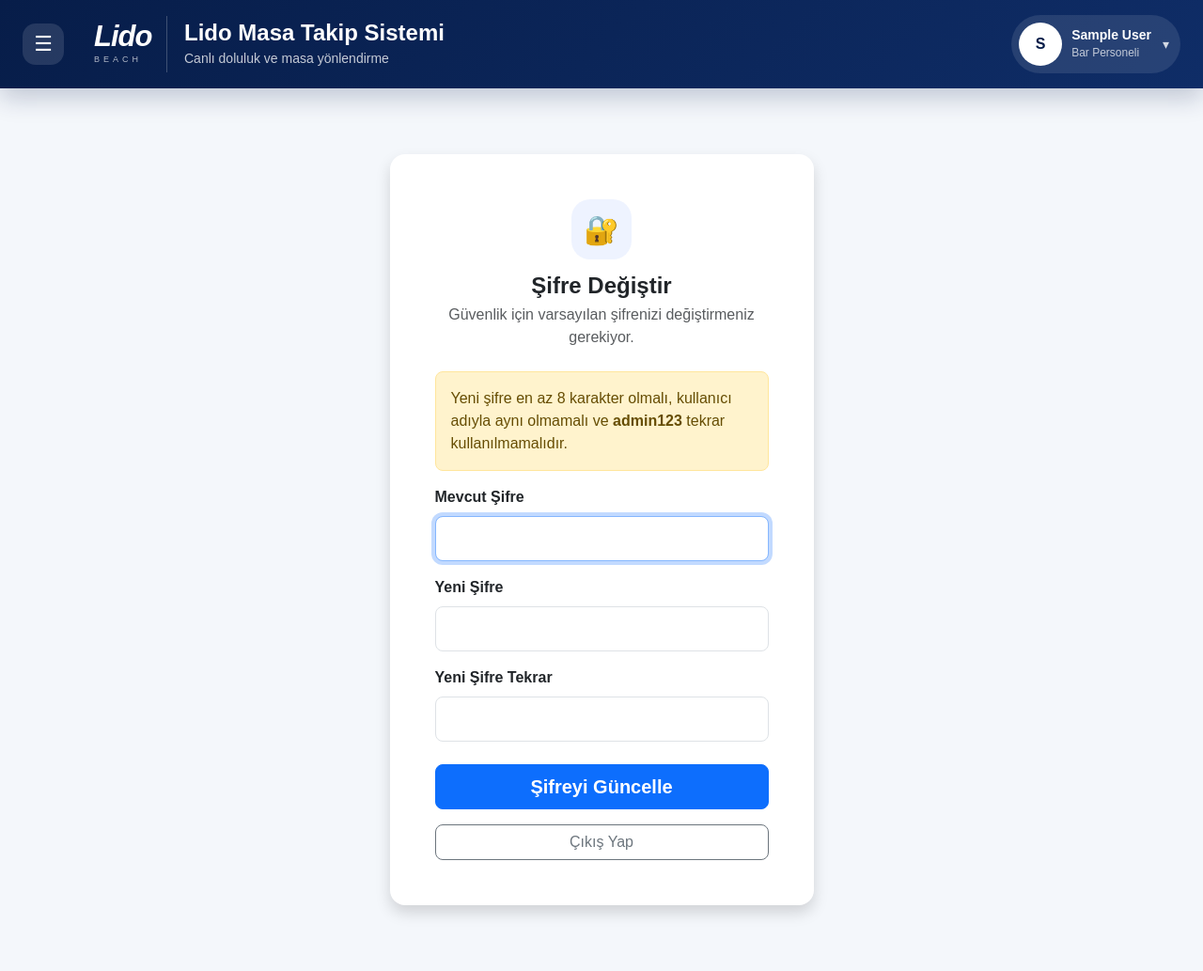
After one commit to musty7091/lido, a Flask app: page /change-password in a window 1280 px wide. The commit adds this page. Shown: the whole page at 94% size. Run offline with Flask 3, Linux system fonts and the light colour scheme; the visitor is signed in with stand-in values (Sample User, id 1).

Commit message:
profil sayfası şifre değiştirme

```diff
--- a/app/__init__.py
+++ b/app/__init__.py
@@ -270,6 +270,34 @@ def create_app():
 
     app.register_blueprint(auth_bp)
 
+    @app.before_request
+    def enforce_default_password_change():
+        if not current_user.is_authenticated:
+            return None
+
+        if not current_user.is_default_password:
+            return None
+
+        allowed_endpoints = {
+            "auth.change_password",
+            "auth.logout",
+            "static",
+        }
+
+        if request.endpoint in allowed_endpoints:
+            return None
+
+        if request.path.startswith("/static/"):
+            return None
+
+        if request.path.startswith("/api/"):
+            return create_error_response(
+                "Varsayılan şifre değiştirilmeden işlem yapılamaz.",
+                403,
+            )
+
+        return redirect(url_for("auth.change_password"))
+
     @app.route("/")
     @login_required
     def index():
--- a/app/auth.py
+++ b/app/auth.py
@@ -28,9 +28,34 @@ def is_safe_next_url(next_url):
     return True
 
 
+def validate_new_password(user, new_password, confirm_password):
+    if not new_password:
+        return "Yeni şifre boş olamaz."
+
+    if len(new_password) < 8:
+        return "Yeni şifre en az 8 karakter olmalıdır."
+
+    if new_password != confirm_password:
+        return "Yeni şifre ve tekrar şifre aynı olmalıdır."
+
+    if new_password == "admin123":
+        return "Varsayılan şifre tekrar kullanılamaz."
+
+    if new_password.lower() == user.username.lower():
+        return "Şifre kullanıcı adıyla aynı olamaz."
+
+    if user.check_password(new_password):
+        return "Yeni şifre mevcut şifreyle aynı olamaz."
+
+    return None
+
+
 @auth_bp.route("/login", methods=["GET", "POST"])
 def login():
     if current_user.is_authenticated:
+        if current_user.is_default_password:
+            return redirect(url_for("auth.change_password"))
+
         return redirect(url_for("index"))
 
     next_url = request.args.get("next")
@@ -60,6 +85,7 @@ def login():
                 "auth/login.html",
                 app_name="Lido Masa Takip Sistemi",
                 username=username,
+                next_url=next_url,
             )
 
         if not user.is_active:
@@ -83,6 +109,7 @@ def login():
                 "auth/login.html",
                 app_name="Lido Masa Takip Sistemi",
                 username=username,
+                next_url=next_url,
             )
 
         user.last_login_at = utc_now()
@@ -102,6 +129,10 @@ def login():
 
         login_user(user)
 
+        if user.is_default_password:
+            flash("Güvenlik için varsayılan şifrenizi değiştirmeniz gerekiyor.", "warning")
+            return redirect(url_for("auth.change_password"))
+
         requested_next_url = request.form.get("next") or next_url
 
         if is_safe_next_url(requested_next_url):
@@ -114,6 +145,59 @@ def login():
         app_name="Lido Masa Takip Sistemi",
         username="",
         next_url=next_url,
+    )
+
+
+@auth_bp.route("/change-password", methods=["GET", "POST"])
+@login_required
+def change_password():
+    if request.method == "POST":
+        current_password = request.form.get("current_password", "")
+        new_password = request.form.get("new_password", "")
+        confirm_password = request.form.get("confirm_password", "")
+
+        if not current_user.check_password(current_password):
+            flash("Mevcut şifre hatalı.", "danger")
+            return render_template(
+                "auth/change_password.html",
+                app_name="Lido Masa Takip Sistemi",
+            )
+
+        validation_error = validate_new_password(
+            current_user,
+            new_password,
+            confirm_password,
+        )
+
+        if validation_error:
+            flash(validation_error, "danger")
+            return render_template(
+                "auth/change_password.html",
+                app_name="Lido Masa Takip Sistemi",
+            )
+
+        current_user.set_password(new_password)
+        current_user.is_default_password = False
+
+        log_action(
+            action_type="password_changed",
+            target_type="user",
+            target_id=current_user.id,
+            target_label=current_user.username,
+            user_id=current_user.id,
+            username_snapshot=current_user.username,
+            role_snapshot=current_user.role,
+            description="Kullanıcı şifresini değiştirdi.",
+        )
+
+        db.session.commit()
+
+        flash("Şifreniz başarıyla değiştirildi.", "success")
+        return redirect(url_for("index"))
+
+    return render_template(
+        "auth/change_password.html",
+        app_name="Lido Masa Takip Sistemi",
     )
 
 
--- /dev/null
+++ b/app/templates/auth/change_password.html
@@ -0,0 +1,77 @@
+{% extends "base.html" %}
+
+{% block content %}
+<section class="container py-5">
+    <div class="row justify-content-center">
+        <div class="col-12 col-md-7 col-lg-5">
+            <div class="card border-0 shadow rounded-4">
+                <div class="card-body p-4 p-md-5">
+                    <div class="text-center mb-4">
+                        <div class="security-icon">🔐</div>
+                        <h2 class="h4 fw-bold mb-1">Şifre Değiştir</h2>
+                        <p class="text-muted mb-0">
+                            Güvenlik için varsayılan şifrenizi değiştirmeniz gerekiyor.
+                        </p>
+                    </div>
+
+                    <div class="alert alert-warning rounded-3">
+                        Yeni şifre en az 8 karakter olmalı, kullanıcı adıyla aynı olmamalı ve
+                        <strong>admin123</strong> tekrar kullanılmamalıdır.
+                    </div>
+
+                    <form method="post" action="{{ url_for('auth.change_password') }}">
+                        <input type="hidden" name="csrf_token" value="{{ csrf_token() }}">
+
+                        <div class="mb-3">
+                            <label class="form-label fw-semibold">Mevcut Şifre</label>
+                            <input
+                                type="password"
+                                name="current_password"
+                                class="form-control form-control-lg rounded-3"
+                                autocomplete="current-password"
+                                required
+                                autofocus
+                            >
+                        </div>
+
+                        <div class="mb-3">
+                            <label class="form-label fw-semibold">Yeni Şifre</label>
+                            <input
+                                type="password"
+                                name="new_password"
+                                class="form-control form-control-lg rounded-3"
+                                autocomplete="new-password"
+                                minlength="8"
+                                required
+                            >
+                        </div>
+
+                        <div class="mb-4">
+                            <label class="form-label fw-semibold">Yeni Şifre Tekrar</label>
+                            <input
+                                type="password"
+                                name="confirm_password"
+                                class="form-control form-control-lg rounded-3"
+                                autocomplete="new-password"
+                                minlength="8"
+                                required
+                            >
+                        </div>
+
+                        <button type="submit" class="btn btn-primary btn-lg w-100 rounded-3 fw-bold">
+                            Şifreyi Güncelle
+                        </button>
+                    </form>
+
+                    <form method="post" action="{{ url_for('auth.logout') }}" class="mt-3">
+                        <input type="hidden" name="csrf_token" value="{{ csrf_token() }}">
+                        <button type="submit" class="btn btn-outline-secondary w-100 rounded-3">
+                            Çıkış Yap
+                        </button>
+                    </form>
+                </div>
+            </div>
+        </div>
+    </div>
+</section>
+{% endblock %}
```
Also changed, not shown: app/templates/auth/login.html (+0 -12 lines).
